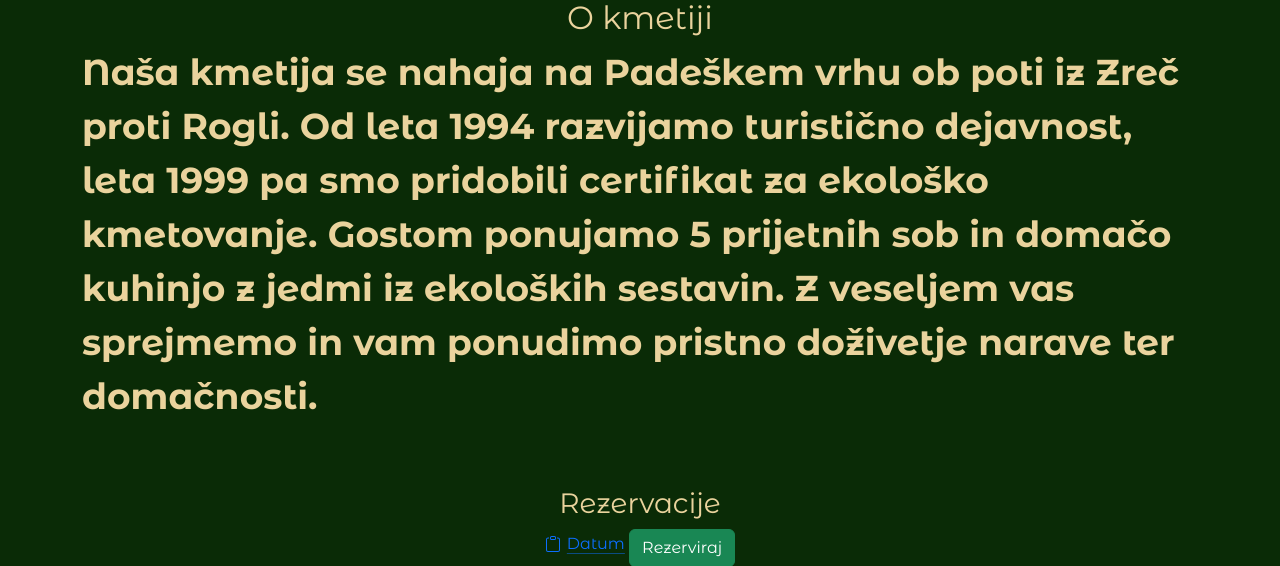
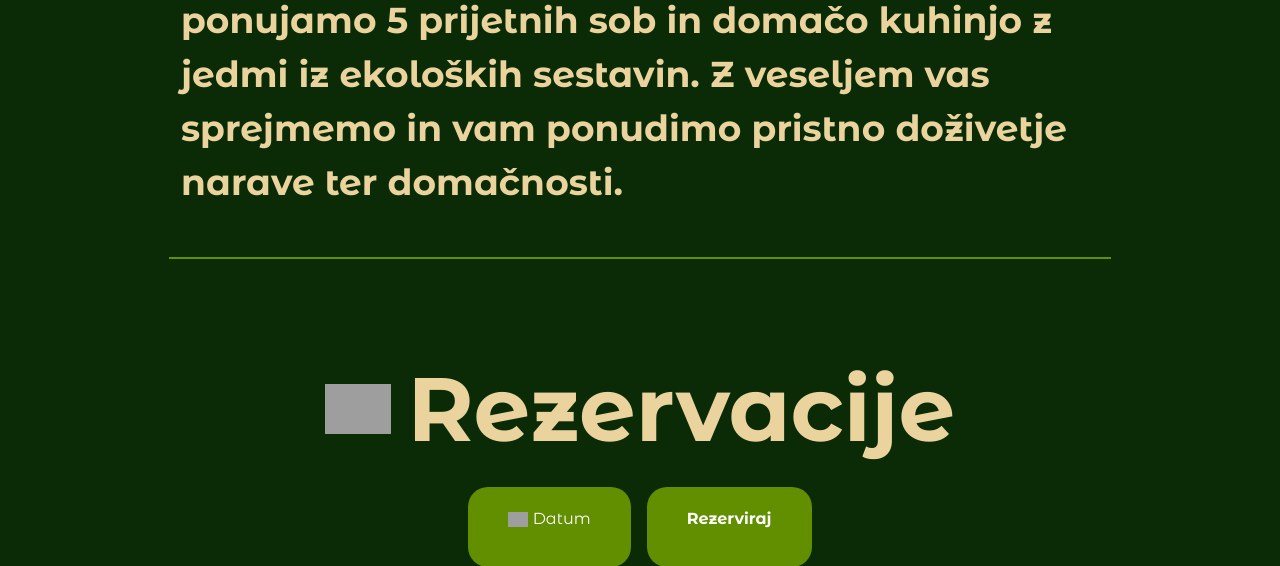
Before and after one commit to gredolgregor/Kmetavzeri, a PHP site: page /kontakt.html in a window 1280 px wide. Shown: the part 476-1042 px from the top of the page. Run offline with PHP 8.4, Linux system fonts and the light colour scheme; grey boxes are pictures that could not be loaded.

Commit message:
Testiranje za glavno stran
v kontakt.html datoteki

```diff
--- a/data/www/kontakt.html
+++ b/data/www/kontakt.html
@@ -1,122 +1,62 @@
 <!DOCTYPE html>
-<html lang="en">
+<html lang="sl">
 <head>
-  <meta charset="UTF-8" />
-  <meta name="viewport" content="width=device-width, initial-scale=1" />
-  <title>Domov</title>
+    <meta charset="UTF-8">
+    <title>Kulinarika</title>
     <link href="https://cdn.jsdelivr.net/npm/bootstrap@5.3.0/dist/css/bootstrap.min.css" rel="stylesheet">
     <link href="https://fonts.googleapis.com/css2?family=Montserrat+Alternates:wght@400;700&display=swap" rel="stylesheet">
-    <link href="https://fonts.googleapis.com/css2?family=Bitter&display=swap" rel="stylesheet">
     <link rel="stylesheet" href="css/style.css">
 </head>
 <body>
 
+    <div class="container-fluid text-center my-5">
 
-  <nav class="navbar navbar-expand-lg navbar-light ">
-    <div class="container">
+        <img src="" alt="logo z slikami" class="col-9">
 
-      <a class="navbar-brand" href="#">
-        <img src="image/logo.png" alt="Logo" width="60" height="80" class="d-inline-block align-text-top" />
-        <span>Kmetija Ramšak</span>
-      </a>
-      <button class="navbar-toggler" type="button" data-bs-toggle="collapse" data-bs-target="#navbarContent"
-        aria-controls="navbarContent" aria-expanded="false" aria-label="Toggle navigation">
-        <span class="navbar-toggler-icon"></span>
-      </button>
-      <div class="collapse navbar-collapse" id="navbarContent">
-        <ul class="navbar-nav ms-auto mb-2 mb-lg-0">
-          <li class="nav-item">
-            <a class="nav-link active" href="#">Sobe</a>
-          </li>
-          <li class="nav-item">
-            <a class="nav-link" href="#">Kulinarika</a>
-          </li>
-          <li class="nav-item">
-            <a class="nav-link" href="#">Kontakt</a>
-          </li>
-          <li class="nav-item">
-             <a class="navbar-brand" href="#">
-             <img src="image/logo.png" alt="Logo" width="40" height="40" class="d-inline-block align-text-top" />
-      </a>
-      <button class="navbar-toggler" type="button" data-bs-toggle="collapse" data-bs-target="#navbarContent"
-        aria-controls="navbarContent" aria-expanded="false" aria-label="Toggle navigation">
-        <span class="navbar-toggler-icon"></span>
-      </button>
-          </li>
-        </ul>
-      </div>
-    </div>
-  </nav>
-<hr>
-  <div class="container my-5">
-    <div class="row align-items-center">
+        <h1 class="mb-4 container-fluid pt-5 col-9 domacinaslov">O kmetiji</h1>
 
-     <div class="text-center" >
-  <img src="image/prvaslika.png" class="rounded" alt="...">
-</div>
-      <div class="text-center">
-        <h2>O kmetiji</h2>
-      </div>
-      <div class="text-center ">
-        <p>Naša kmetija se nahaja na Padeškem vrhu ob poti iz Zreč proti Rogli. Od leta 1994 razvijamo turistično dejavnost, leta 1999 pa smo pridobili certifikat za ekološko kmetovanje.
-        Gostom ponujamo 5 prijetnih sob in domačo kuhinjo z jedmi iz ekoloških sestavin. Z veseljem vas sprejmemo in vam ponudimo pristno doživetje narave ter domačnosti.</p>
-      </div>
-    </div>
-  </div>
+        <p class="container-fluid col-9">Naša kmetija se nahaja na Padeškem vrhu ob poti iz Zreč proti Rogli. Od leta 1994 razvijamo turistično dejavnost, leta 1999 pa smo pridobili certifikat za ekološko kmetovanje. Gostom ponujamo 5 prijetnih sob in domačo kuhinjo z jedmi iz ekoloških sestavin. Z veseljem vas sprejmemo in vam ponudimo pristno doživetje narave ter domačnosti.</p>
 
+        <hr class="container-fluid col-9 mt-5 mb-5">
 
- <div class="text-center">
-  <h3>Rezervacije</h3>
-  <div class="text-center">
+        <!-- Glavni vsebnik, ki vse postavi navpično (flex-column) -->
+        <div class="d-flex flex-column align-items-center gap-4 pt-5">
 
-    <a class="icon-link icon-link-hover" style="--bs-icon-link-transform: translate3d(0, -.125rem, 0);" href="#">
-  <svg xmlns="http://www.w3.org/2000/svg" class="bi" viewBox="0 0 16 16" aria-hidden="true">
-    <path d="M4 1.5H3a2 2 0 0 0-2 2V14a2 2 0 0 0 2 2h10a2 2 0 0 0 2-2V3.5a2 2 0 0 0-2-2h-1v1h1a1 1 0 0 1 1 1V14a1 1 0 0 1-1 1H3a1 1 0 0 1-1-1V3.5a1 1 0 0 1 1-1h1v-1z"/>
-    <path d="M9.5 1a.5.5 0 0 1 .5.5v1a.5.5 0 0 1-.5.5h-3a.5.5 0 0 1-.5-.5v-1a.5.5 0 0 1 .5-.5h3zm-3-1A1.5 1.5 0 0 0 5 1.5v1A1.5 1.5 0 0 0 6.5 4h3A1.5 1.5 0 0 0 11 2.5v-1A1.5 1.5 0 0 0 9.5 0h-3z"/>
-  </svg>
-  Datum
-</a>
-    <button type="button" class="btn btn-success">Rezerviraj</button>
-  </div>
+    <!-- Zgornji del: Slika + Naslov (to že imaš) -->
+            <div class="d-flex justify-content-center align-items-center gap-3">
+                <img src="images/clovecek.png" alt="človeček" style="height: 50px; width: auto;">
+                <h1 class="mb-0 domacinaslov">Rezervacije</h1>
+            </div>
+
+    <!-- Spodnji del: Gumba drug ob drugem -->
+            <div class="d-flex justify-content-center gap-3 w-100">
+                <div class="gumb-zelen">
+                    <img src="images/calendar-icon.png" alt="koledarIkona" style="width: 20px;">
+                    <span>Datum</span>
+                </div>
+                <div class="gumb-zelen">
+                    <strong>Rezerviraj</strong>
+                </div>
+            </div>
+
 </div>
 
-  <div class="text-center">
-  <img src="image/mountains.png" class="rounded">
+<!-- Odstranil sem col-9 in dodal mx-auto -->
+<div class="d-flex align-items-center justify-content-center gap-4 pt-5 mx-auto" style="max-width: 80%;">
+
+    <!-- LEVO: Slika -->
+    <img src="images/zanimivosti.png" alt="Zanimivosti" style="width: 150px; height: auto;">
+
+    <!-- DESNO: Blok za tekst -->
+    <div class="text-start">
+        <h1 class="mb-2 p-0">Zanimivosti</h1>
+        <p class="zanimivost">Doživite pristno povezanost z naravo in bogato ponudbo aktivnosti za vse okuse. Sprostite se ob dolgih sprehodih, odkrivanju zdravilnih zelišč, gob in gozdnih sadežev ali pa se podajte na kolesarjenje in jahanje konj. Za ljubitelje športa so na voljo tudi namizni tenis, košarka in badminton, pozimi pa vas pričakuje smučanje na Rogli ter razvajanje v Termah Zreče. Tukaj vsak najde nekaj zase.</p>
+    </div>
+
 </div>
 
-<div class="container">
-  <div class="row">
-    <div class="col">
-     <img src="image/slika2.png" alt="Zanimivosti na kmetiji.">
+        <a href="index.html">domov</a>
     </div>
-  <div class="row align-items-start">
-    <div class="col">
-     <h3>Zanimivosti</h3>
-     <p>Doživite pristno povezanost z naravo in bogato ponudbo aktivnosti za vse okuse. Sprostite se ob dolgih sprehodih, odkrivanju zdravilnih zelišč, gob in gozdnih sadežev ali pa se podajte na kolesarjenje in jahanje konj. Za ljubitelje športa so na voljo tudi namizni tenis, košarka in badminton,
-        pozimi pa vas pričakuje smučanje na Rogli ter razvajanje v Termah Zreče. Tukaj vsak najde nekaj zase.</p>
-    </div>
-    </div>
-  </div>
-</div>
 
-
-<footer class="bg-light py-4">
-  <div class="container text-center">
-    <div class="ms-3">
-      <img src="image/logo2.png" alt="Logo" width="70" height="70" />
-    </div>
-    <ul class="list-inline">
-      <li class="list-inline-item mx-3">
-        <a href="#" class="text-decoration-none">Lokacija</a>
-      </li>
-      <li class="list-inline-item mx-3">
-        <a href="#" class="text-decoration-none">Kontakt</a>
-      </li>
-      <li class="list-inline-item mx-3">
-        <a href="#" class="text-decoration-none">Delovni čas</a>
-      </li>
-    </ul>
-  </div>
-</footer>
 </body>
 </html>
--- a/data/www/scss/style.scss
+++ b/data/www/scss/style.scss
@@ -28,3 +28,25 @@ hr{
     border: none;
     opacity: 1;
 }
+
+.zanimivost{
+    font-weight:lighter;
+}
+
+.domacinaslov{
+    font-size:90px;
+}
+
+.gumb-zelen {
+    background-color: $konture;
+    color: white;
+    padding: 20px 40px;
+    border-radius: 20px; // Zaobljeni robovi
+    cursor: pointer;
+    transition: 0.3s;
+    min-height: 80px;
+
+    &:hover {
+        opacity: 0.9; // Malo posvetli ob kliku
+    }
+}
```
Also changed, not shown: data/www/css/style.css, 1 other file.
